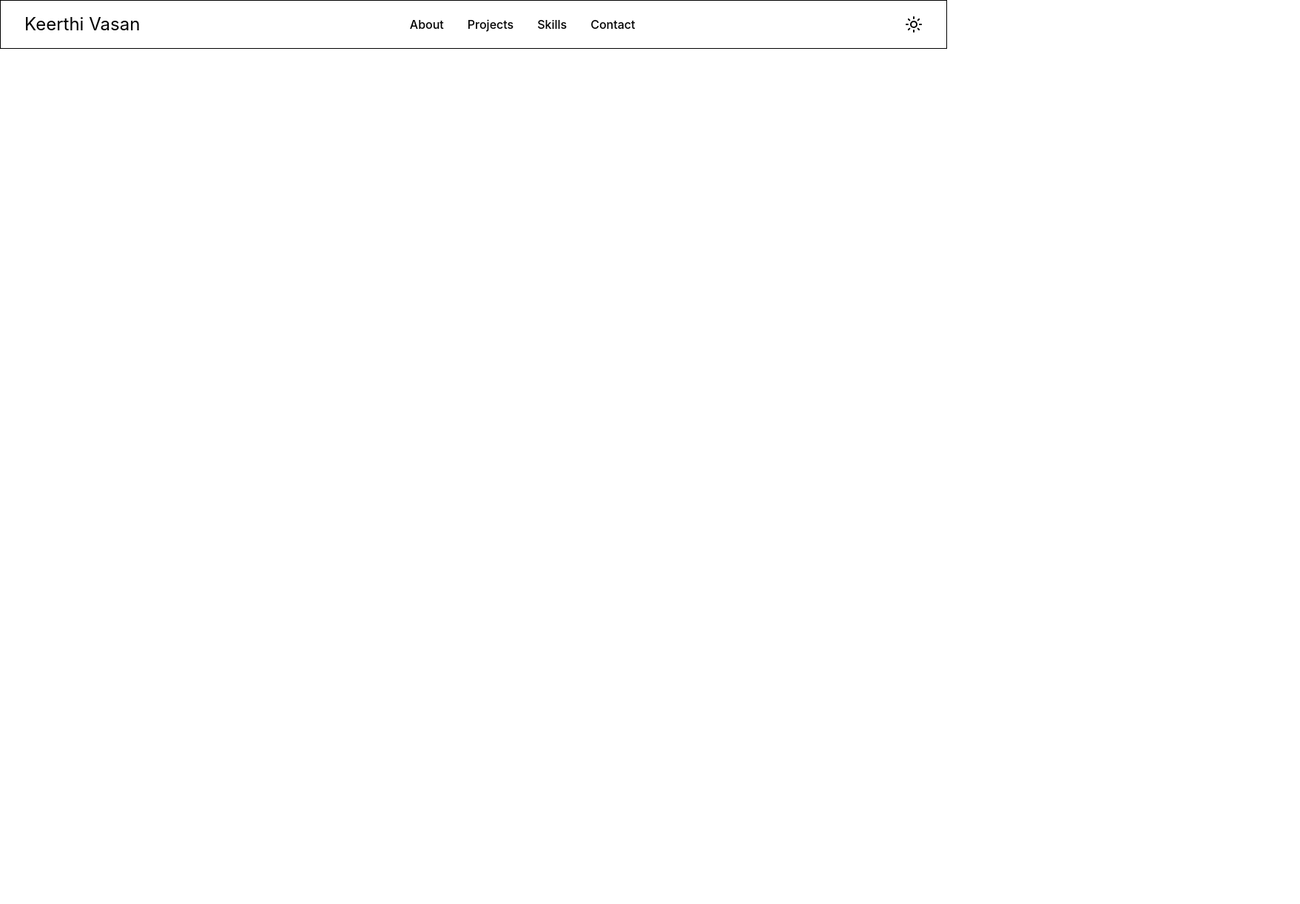
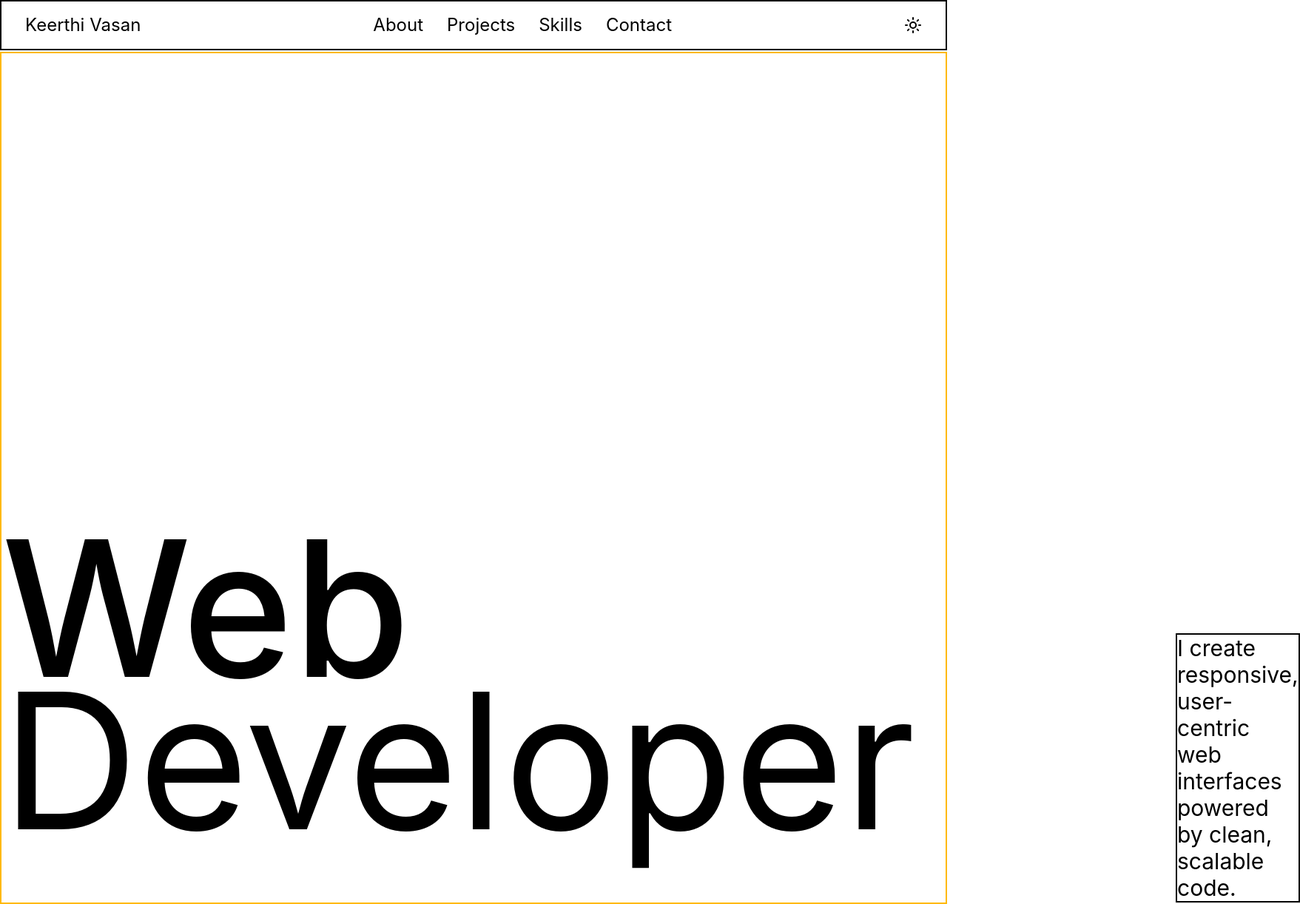
Before and after one commit to keerthivasan-mp4/Portfolio, a React (Vite) app: page / in a window 1280 px wide. Shown: the whole page at 74% size, 1757 px wide, since content can reach past the window. Before the commit the page ends 800 px from the top, so only its background shows below. Built offline with nearby package versions, Linux system fonts and the light colour scheme.

Commit message:
added Hero section, need to align the tagline

```diff
--- a/src/App.tsx
+++ b/src/App.tsx
@@ -1,12 +1,14 @@
 
 import './App.css'
 import Hero from './Component/Hero'
+import Navbar from './Component/NavBar'
 
 function App() {
 
 
   return (
     <>
+    <Navbar/>
     <Hero/>
 
     </>
--- a/src/Component/Hero.tsx
+++ b/src/Component/Hero.tsx
@@ -1,45 +1,25 @@
-import { Sun } from "lucide-react";
+export default function Hero(){
+    return(
 
-export default function Hero() {
+       <header className="w-full border-2 mt-0.5 border-amber-400 flex flex-row items-end">
 
-  const navLinks = [
-    { name: "About", href: "#about" },
-    { name: "Projects", href: "#projects" },
-    { name: "Skills", href: "#skills" },
-    { name: "Contact", href: "#contact" },
-  ];
+        <div id="Main-title" className="  flex flex-col justify-end mt-184 px-0 ">
+        <span className="text-[16rem] font-medium leading-7 ">   Web</span>
+        <span className="text-[16rem]  `leading-[1.5]`  mr-88 ">Developer</span>
 
-  return (
-    <nav className="w-full border-1 ">
-
-      <div className="mx-auto flex h-16  items-center justify-between px-8 ">
-
-        {/* Name */}
-        <div className="shrink-0 justify-items-start ">
-          <span className="text-2xl ">
-            Keerthi Vasan
-          </span>
         </div>
 
-        {/* Navigation Links */}
-        <div className="hidden items-center gap-8 md:flex">
-          {navLinks.map((link) => (
-            <a
-              key={link.name}
-              href={link.href}
-              className="text-m font-medium transition-colors hover:text-blue-500"
-            >
-              {link.name}
-            </a>
-          ))}
+        <div id="tagline" className="border-2 max-w-xl h-fit mt-152 mr-40">
+            <p className="text-3xl">I create responsive, user-centric
+web interfaces powered by clean, scalable code.</p>
+
         </div>
 
-        {/* Theme Button */}
-        <button>
-          <Sun />
-        </button>
 
-      </div>
-    </nav>
-  );
+
+
+       </header>
+
+
+    )
 }
--- /dev/null
+++ b/src/Component/NavBar.tsx
@@ -0,0 +1,45 @@
+import { Sun } from "lucide-react";
+
+export default function NavBar() {
+
+  const navLinks = [
+    { name: "About", href: "#about" },
+    { name: "Projects", href: "#projects" },
+    { name: "Skills", href: "#skills" },
+    { name: "Contact", href: "#contact" },
+  ];
+
+  return (
+    <nav className="w-full border-2 ">
+
+      <div className="mx-auto flex h-16  items-center justify-between px-8 ">
+
+        {/* Name */}
+        <div className="shrink-0 justify-items-start ">
+          <span className="text-2xl ">
+            Keerthi Vasan
+          </span>
+        </div>
+
+        {/* Navigation Links */}
+        <div className="hidden items-center gap-8 md:flex">
+          {navLinks.map((link) => (
+            <a
+              key={link.name}
+              href={link.href}
+              className="text-2xl    transition-colors hover:text-blue-500"
+            >
+              {link.name}
+            </a>
+          ))}
+        </div>
+
+        {/* Theme Button */}
+        <button>
+          <Sun className="text-2xl"/>
+        </button>
+
+      </div>
+    </nav>
+  );
+}
```
